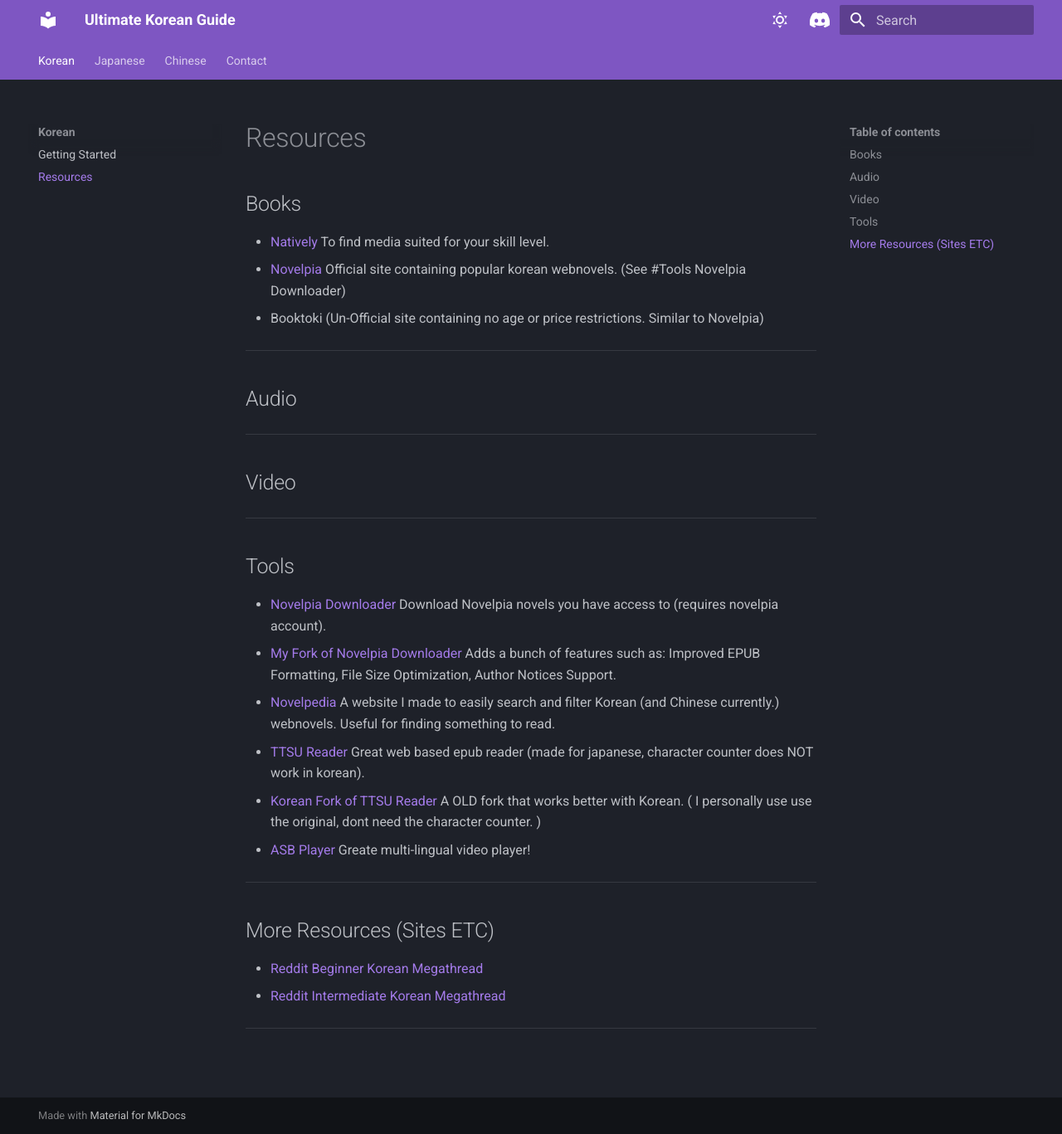
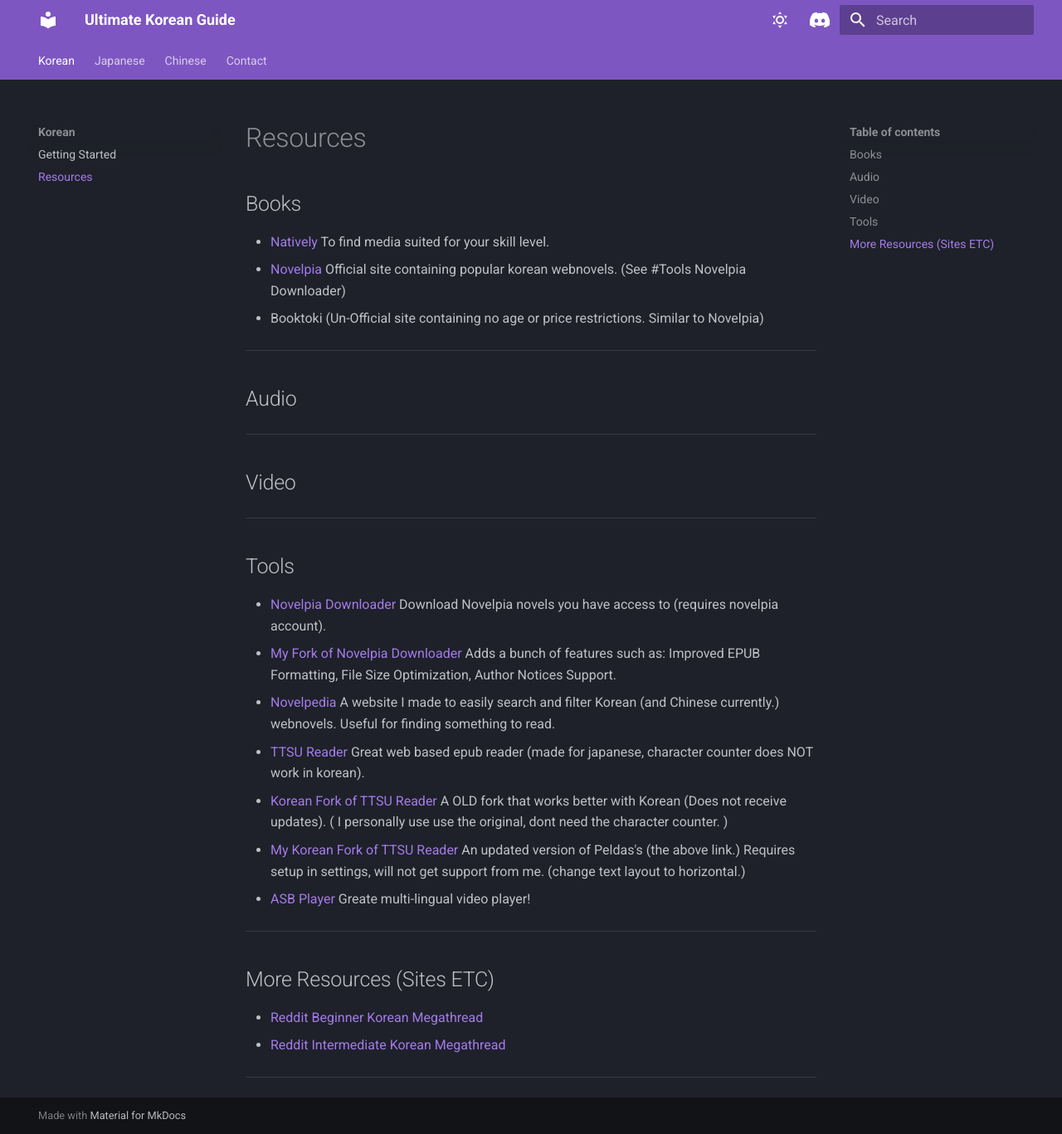
Before and after one commit to SpazzTL/SpazzTL.github.io, an MkDocs documentation site: the page built from docs/koreanresources.md, in a window 1280 px wide and 1367 px high. Shown: the whole window at 83% size. Built offline with MkDocs 1.6.1 and Material for MkDocs 9.7.7, drawn with Linux system fonts in a browser that asks for light colours; some web fonts are replaced.

Commit message:
Added my korean reader fork

```diff
--- a/docs/koreanresources.md
+++ b/docs/koreanresources.md
@@ -17,7 +17,8 @@
 * <a href="https://github.com/SpazzTL/NovelpiaDownloader" target="_blank" rel="noopener">My Fork of Novelpia Downloader</a> Adds a bunch of features such as: Improved EPUB Formatting, File Size Optimization, Author Notices Support.
 * <a href="https://spazztl.github.io/Novelpedia/" target="_blank" rel="noopener">Novelpedia</a> A website I made to easily search and filter Korean (and Chinese currently.) webnovels. Useful for finding something to read.
 * <a href="https://reader.ttsu.app" target="_blank" rel="noopener"> TTSU Reader </a> Great web based epub reader (made for japanese, character counter does NOT work in korean).
-* <a href="https://peldas.github.io/ebook-reader-korean/manage" target="_blank" rel="noopener"> Korean Fork of TTSU Reader </a> A OLD fork that works better with Korean. ( I personally use use the original, dont need the character counter. )
+* <a href="https://peldas.github.io/ebook-reader-korean/manage" target="_blank" rel="noopener"> Korean Fork of TTSU Reader </a> A OLD fork that works better with Korean (Does not receive updates). ( I personally use use the original, dont need the character counter. )
+* <a href="https://spazztl.github.io/korean-ebook-reader/manage" target="_blank" rel="noopener"> My Korean Fork of TTSU Reader </a> An updated version of Peldas's (the above link.) Requires setup in settings, will not get support from me. (change text layout to horizontal.)
 * <a href="https://github.com/killergerbah/asbplayer" target="_blank" rel="noopener"> ASB Player </a> Greate multi-lingual video player!
 ---
 # More Resources (Sites ETC)
```
